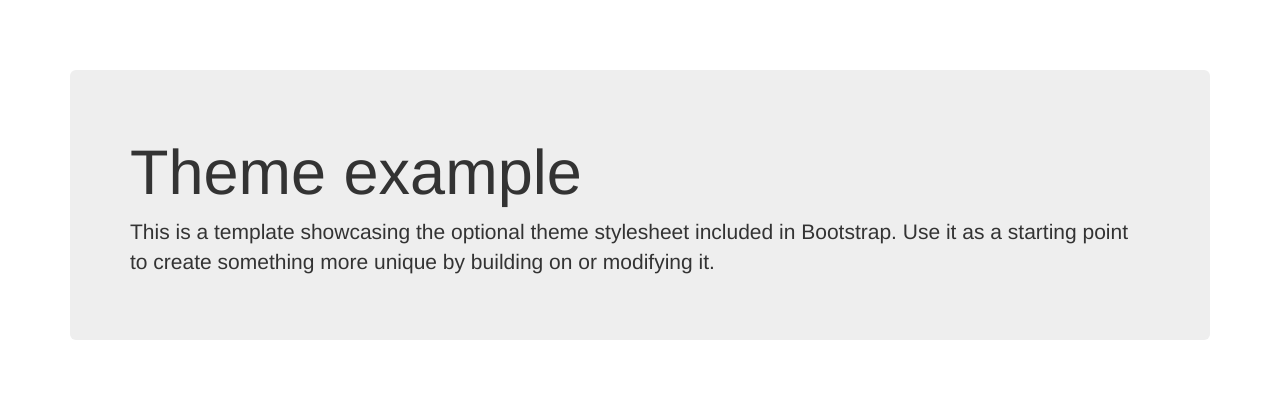
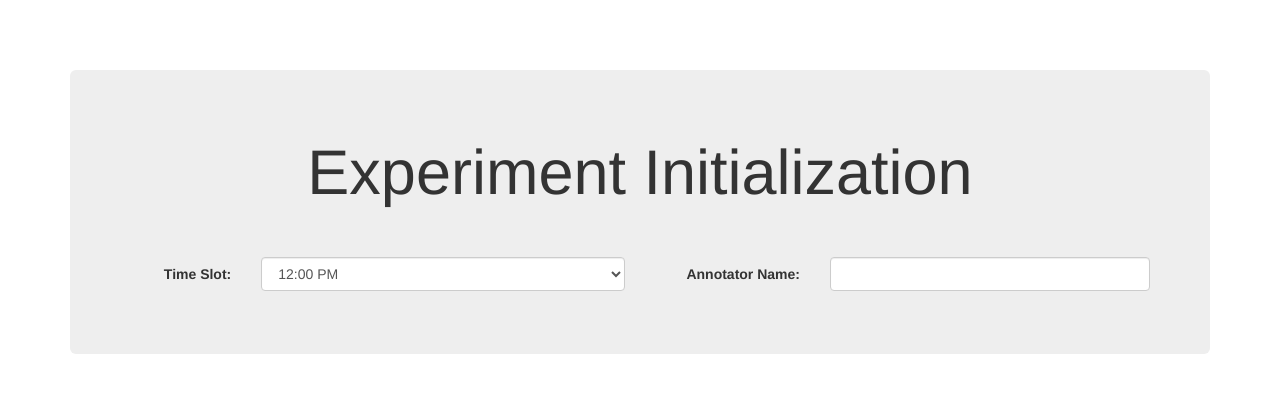
Before and after one commit to Vadman97/StudyTracker, a Flask app: page /init/ in a window 1280 px wide. Shown: the top 393 px of the page. Run offline with Flask 2, Linux system fonts and the light colour scheme; some libraries are stand-ins or nearby versions.

Commit message:
Working on initialize.html frontend

```diff
--- a/static/css/initTheme.css
+++ b/static/css/initTheme.css
@@ -16,3 +16,9 @@
 .theme-showcase .navbar .container {
   width: auto;
 }
+
+.theme-heading {
+	text-align: center;
+	vertical-align: middle;
+	margin-bottom: 50px;
+}
--- a/templates/initialize.html
+++ b/templates/initialize.html
@@ -19,14 +19,43 @@
 <!-- <h1>Hello World!</h1> -->
 
 <body role="document">
+	<div class="container theme-showcase" role="main">
+			<div class="jumbotron">
 
-	<div class="container theme-showcase" role="main">
+				<h1 class="theme-heading">Experiment Initialization</h1>
+				<!--<p>This is a template showcasing the optional theme stylesheet included in Bootstrap. Use it as a starting point to create something more unique by building on or modifying it.</p>-->
 
-		<div class="jumbotron">
-			<h1>Theme example</h1>
-			<p>This is a template showcasing the optional theme stylesheet included in Bootstrap. Use it as a starting point to create something more unique by building on or modifying it.</p>
-		</div>
+				<form class="form-horizontal" role="form">
 
+					<div class="row">
+						<div class="col-sm-6">
+							<div class="form-group has-feedback">
+								<label class="control-label col-sm-3" for="timeGroup">Time Slot:</label>
+								<div class="col-sm-9">
+									<select class="form-control" id="timeGroup" required>
+										<option>12:00 PM</option>
+										<option>2:45 PM</option>
+										<!-- NOTE THIS WILL BE POPULATED FROM THE BACKEND -->
+									</select>
+								</div>
+						    </div>
+						</div>
+						<div class="col-sm-6">
+							<div class="form-group has-feedback">
+								<label class="control-label col-sm-4" for="annotatorName">Annotator Name:</label>
+								<div class="col-sm-8">
+									<input type="text" class="form-control" id="annotatorName" required>
+								</div>
+						    </div>
+						</div>
+					</div>
+
+					<div class="row">
+
+					</div>
+
+				</form>
+
+			</div>
     </div> <!-- /container -->
-
 </body>
```
